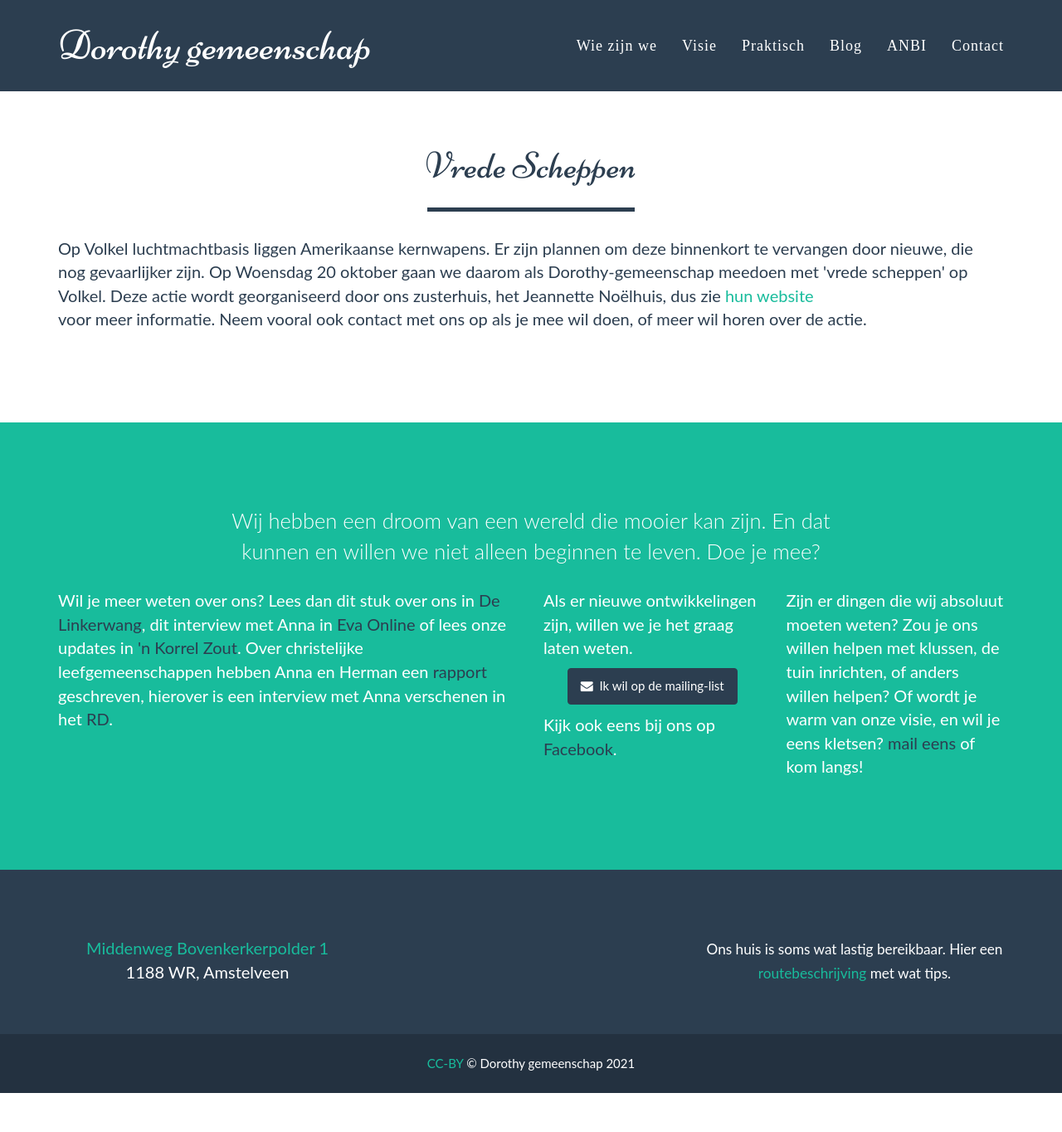
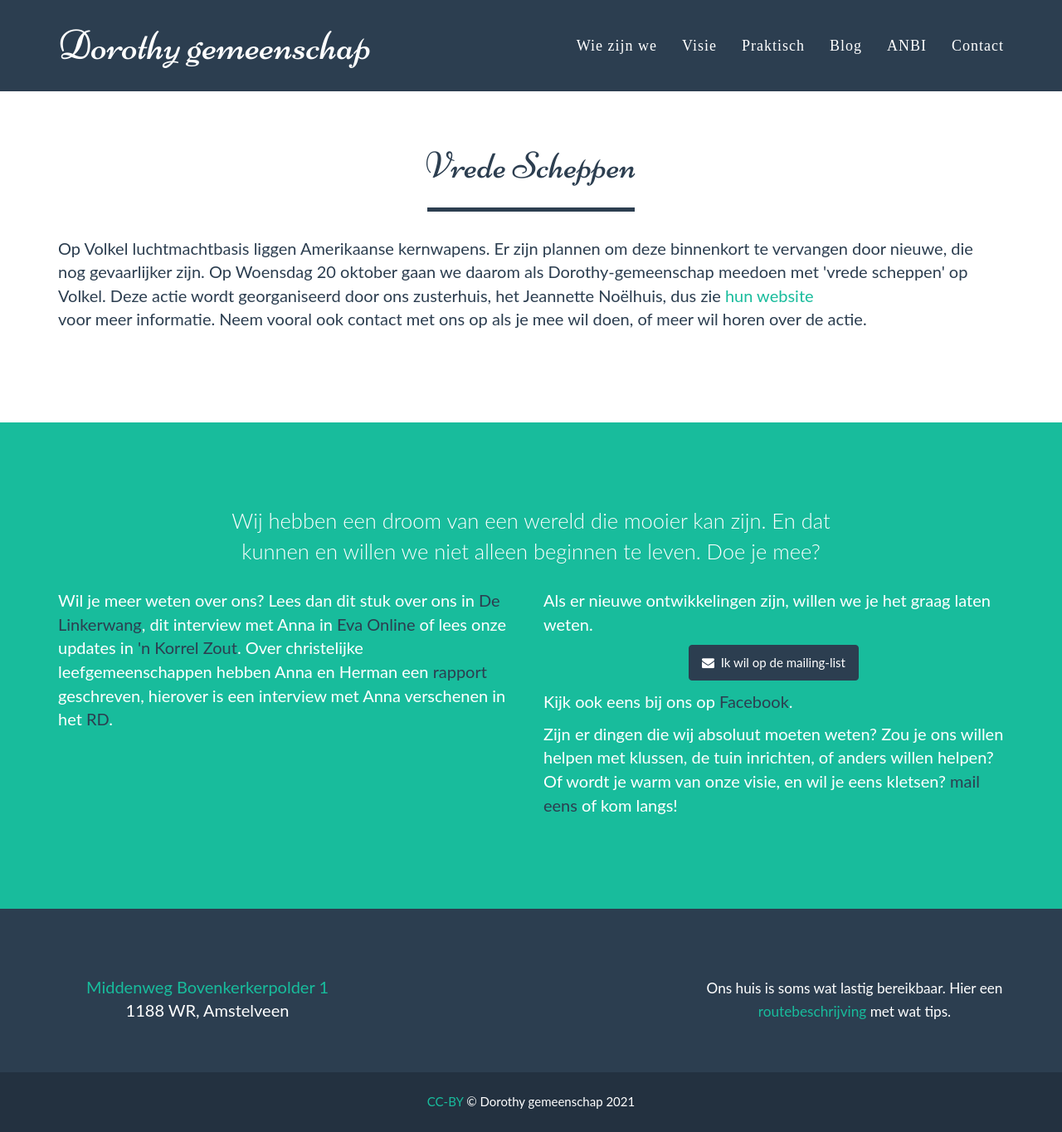
Before and after one commit to dorothygemeenschap/dorothygemeenschap.github.io, a Jekyll site: the page built from vrede-scheppen.html, in a window 1280 px wide and 1364 px high. Shown: the whole window at 83% size. Built offline with Jekyll 4.4.1, drawn with Linux system fonts in a browser that asks for light colours; some web fonts are replaced.

Commit message:
Update join.html

```diff
--- a/_includes/join.html
+++ b/_includes/join.html
@@ -25,7 +25,7 @@
                 </p>
               </div>
 
-              <div class="col-md-3">
+              <div class="col-md-6">
                 <p>
                   Als er nieuwe ontwikkelingen zijn, willen we je het graag laten weten.
                 </p>
@@ -38,10 +38,7 @@
                 <p>
                   Kijk ook eens bij ons op
                   <a href="https://facebook.com/Dorothygemeenschap">Facebook</a>.
-                </p>
-              </div>
-
-              <div class="col-md-3">
+                  </p>
                 <p>
                   Zijn er dingen die wij absoluut moeten weten? Zou je ons willen helpen
                   met klussen, de tuin inrichten, of anders willen helpen?
```
